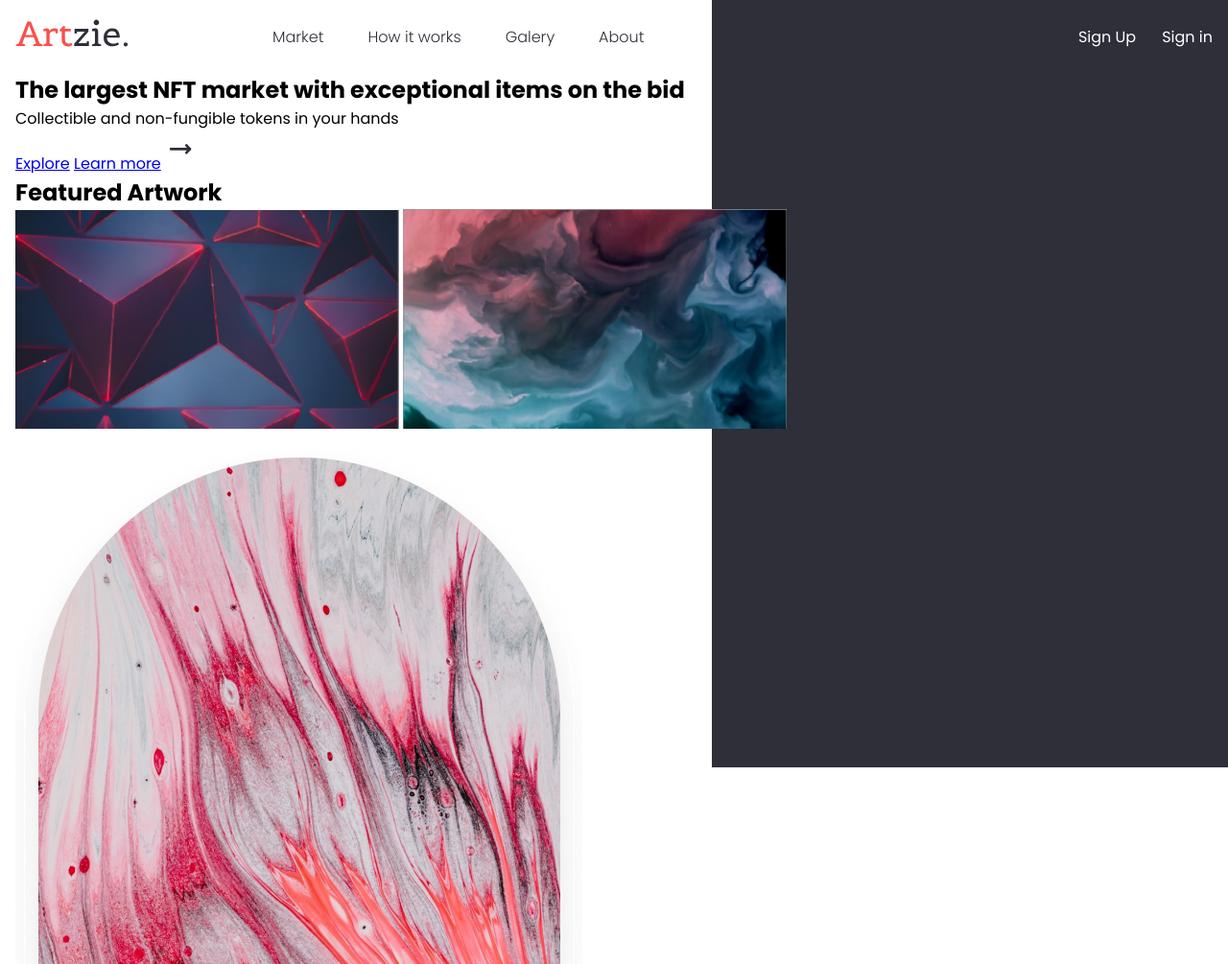
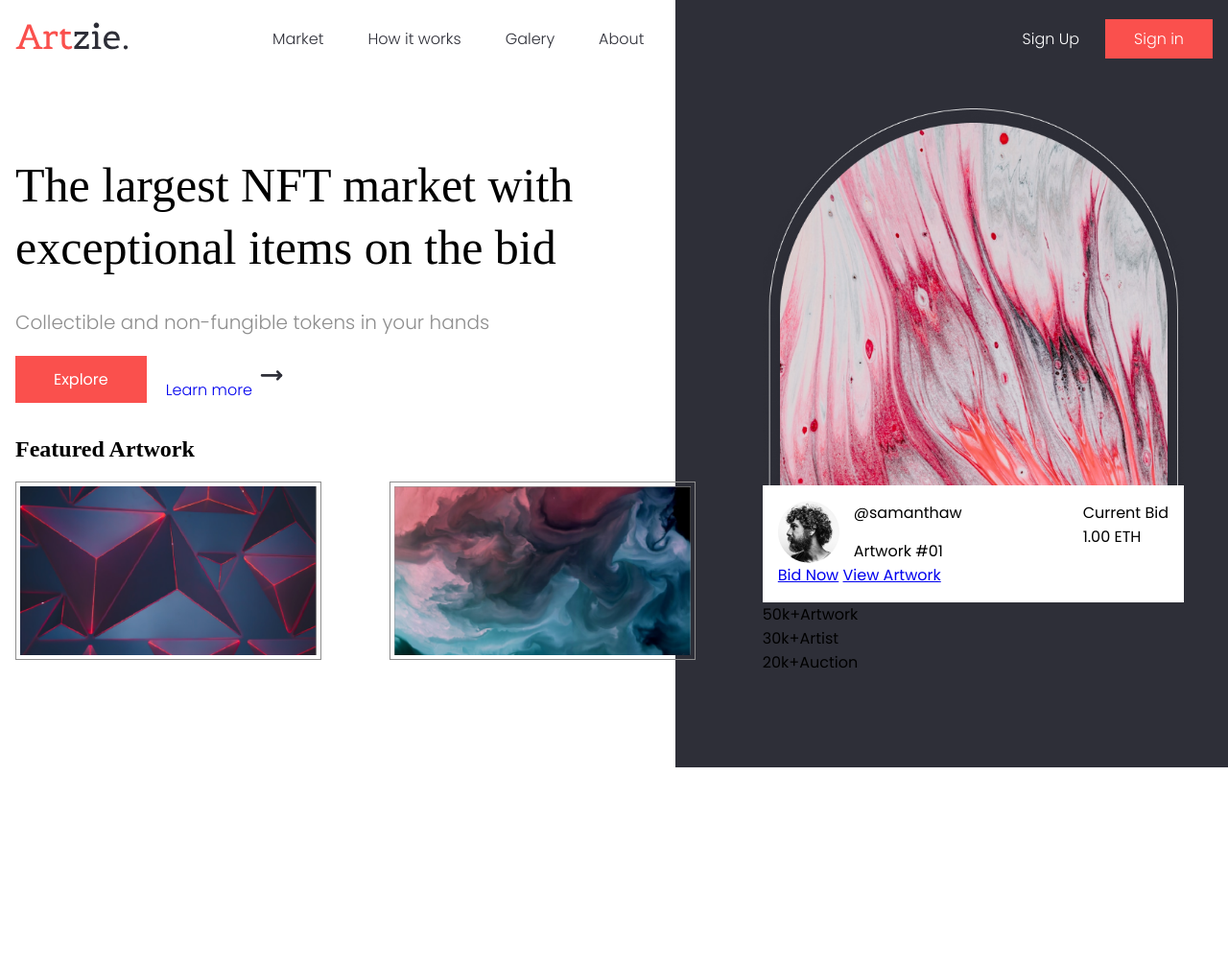
Before and after one commit to JCMeloza/CSSNftMarketplace, a website built with Vite: page index.html in a window 1280 px wide. Shown: the top 1005 px of the page at 96% size. After the commit the page ends 800 px from the top, so only its background shows below. Built offline with nearby package versions, Linux system fonts and the light colour scheme; a web font is replaced by a local one.

Commit message:
Refactor estilos en main.scss: reorganizar variables, agregar mixin de botón y ajustar diseño de contenedores

```diff
--- a/src/styles/main.scss
+++ b/src/styles/main.scss
@@ -1,8 +1,24 @@
 /* Comienzo del proyecto*/
 
 $gris-bg: #2e2f38;
-$font-title:'Belgrano',serif;
-$font-normal:'Poppins',sans-serif;
+$red-bg: #fa504d;
+$grey-light: #8e8e8e;
+
+$font-title: 'Belgrano', serif;
+$font-normal: 'Poppins', sans-serif;
+
+@mixin button() {
+    display: inline-block;
+    background-color: $red-bg;
+    padding: 8px 30px;
+    color: white;
+    text-decoration: none;
+
+    &:hover {
+        background-color: darken($red-bg, 0.2);
+        color: white;
+    }
+}
 
 * {
     margin: 0;
@@ -12,20 +28,21 @@ $font-normal:'Poppins',sans-serif;
 
 body {
     font-family: $font-normal;
+
     &::before {
         content: "";
         position: absolute;
         top: 0;
         right: 0;
         bottom: 0;
-        width: 42%;
+        width: 45%;
         background-color: $gris-bg;
         z-index: -1;
     }
 }
 
 .container {
-    max-width: 1400px;
+    max-width: 1300px;
     margin-left: auto;
     margin-right: auto;
     padding-left: 1rem;
@@ -37,18 +54,22 @@ header {
     padding-bottom: 20px;
     display: flex;
     align-items: center;
+    margin-bottom: 30px;
+
     a {
         text-decoration: none;
 
     }
 }
 
-.nav_principal  {
+.nav_principal {
     margin-left: 150px;
+
     ul {
         list-style: none;
         display: flex;
-        gap:46px;
+        gap: 46px;
+
         a {
             color: $gris-bg;
             font-weight: 300;
@@ -59,13 +80,144 @@ header {
 
 .login {
     margin-left: auto;
-    ul{
+
+    ul {
         list-style: none;
         display: flex;
         gap: 27px;
-        a{
+        align-items: center;
+
+        a {
             color: white;
+            font-weight: 300;
         }
 
     }
+
+    .btn {
+        @include button();
+    }
 }
+
+main {
+    display: grid;
+    grid-template-columns: 60% 40%;
+}
+
+.hero {
+    grid-column: 1 / span 1;
+    margin-bottom: 20px;
+    padding-top: 50px;
+
+    h1 {
+        font-family: $font-title;
+        font-size: 50px;
+        font-weight: 400;
+        padding-right: 40px;
+        line-height: 65px;
+        margin-bottom: 30px;
+    }
+
+    &_subtitle {
+        color: $grey-light;
+        font-weight: 300;
+        font-size: 20px;
+        margin-bottom: 20px;
+    }
+
+    &_button {
+        display: flex;
+        gap: 20px;
+        align-items: center;
+
+        a.btn {
+            @include button();
+            padding: 12px 40px;
+
+        }
+
+        a:last-child {
+            font-weight: 300;
+            text-decoration: none;
+        }
+    }
+}
+
+.featured {
+    grid-column: 1 / span 1;
+    padding-right: 40px;
+
+    &_title {
+        font-family: $font-title;
+        margin-bottom: 20px;
+    }
+
+    &_img {
+        display: flex;
+        justify-content: space-between;
+
+        img {
+            width: 45%;
+            border: 1px solid $grey-light;
+            padding: 4px;
+        }
+    }
+}
+
+.nft {
+    grid-column: 2 / span 1;
+    grid-row: 1 /span 2;
+    padding-left: 30px;
+    padding-right: 30px;
+
+    &_imagecontainer {
+        img {
+            max-width: 100%;
+        }
+    }
+
+    &_data {
+        background-color: white;
+        padding: 16px;
+        margin-top: -50px;
+        position: relative;
+    }
+
+    &_header {
+        display: flex;
+        justify-content: space-between;
+
+    }
+
+    &_owner {
+        display: flex;
+
+        &_data{
+            margin-left: 15px;
+            display: flex;
+            flex-direction: column;
+            justify-content: space-between;
+        }
+
+        &_username {
+            color: $grey-light;
+            font-weight: 300;
+        }
+
+        &_name {
+            font-weight: bold;
+        }
+        &_price {
+            display: flex;
+            flex-direction: column;
+            justify-content: space-between;
+            &_current{
+                color: $grey-light;
+            }
+            &_number{
+                font-size: 20px;
+                font-weight: bold;
+            }
+        }
+    }
+}
```
